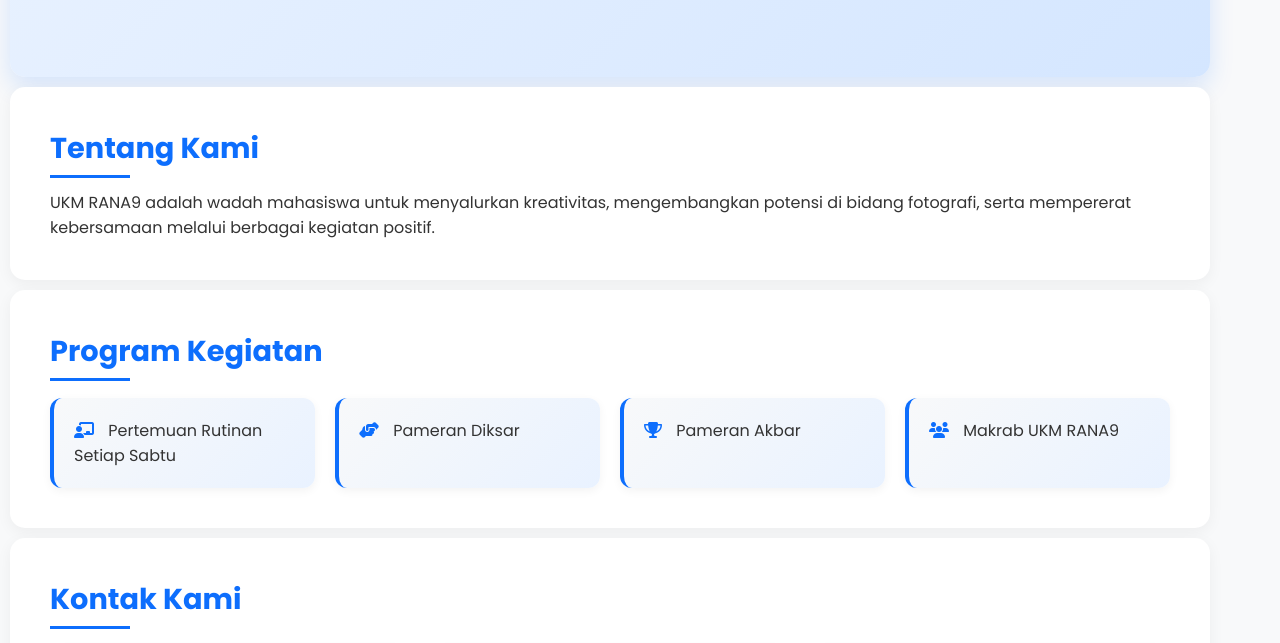
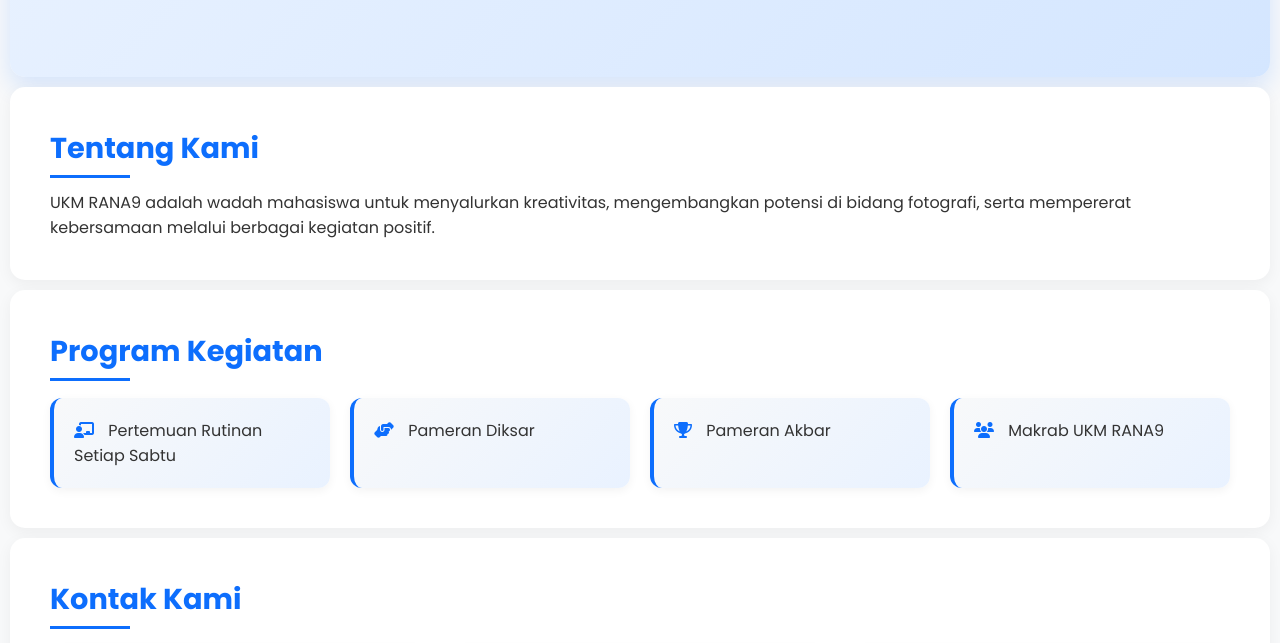
Before and after one commit to HusainD4/siterana9, a plain HTML site: page index.html in a window 1280 px wide. Shown: the part 405-1048 px from the top of the page. Drawn offline with Linux system fonts and the light colour scheme.

Commit message:
first commit

```diff
--- a/index.html
+++ b/index.html
@@ -10,7 +10,7 @@
   <link rel="stylesheet" href="https://cdnjs.cloudflare.com/ajax/libs/font-awesome/6.4.0/css/all.min.css">
   <style>
     * { margin: 0; padding: 0; box-sizing: border-box; }
-    body { font-family: 'Poppins', sans-serif; background: #f8f9fa; color: #333; }
+    body { font-family: 'Poppins', sans-serif; background: #f8f9fa; color: #333; align-content: center; align-items: center;}
 
     /* Header */
     header {
@@ -67,7 +67,6 @@
 
     /* Section */
     section {
-      padding: 60px 5%; max-width: 1200px; margin: auto;
     }
     .hero {
       text-align: center;
@@ -175,7 +174,7 @@
     </div>
     </nav>
 
-  <section class="hero" style="margin: 10px;">
+  <section class="hero" style="margin: 10px;" >
     <h2>Selamat Datang di UKM RANA9</h2>
     <p>Bersama kami, kembangkan bakat dan minatmu di kampus.</p>
   </section>
@@ -185,7 +184,7 @@
     <p>UKM RANA9 adalah wadah mahasiswa untuk menyalurkan kreativitas, mengembangkan potensi di bidang fotografi, serta mempererat kebersamaan melalui berbagai kegiatan positif.</p>
   </section>
 
-  <section id="program" class="content-section" style="margin: 10px;">
+  <section id="program" class="content-section" style="margin: 10px;" >
     <h2>Program Kegiatan</h2>
     <ul class="program-list">
       <li><i class="fas fa-chalkboard-teacher"></i> Pertemuan Rutinan Setiap Sabtu</li>
```
